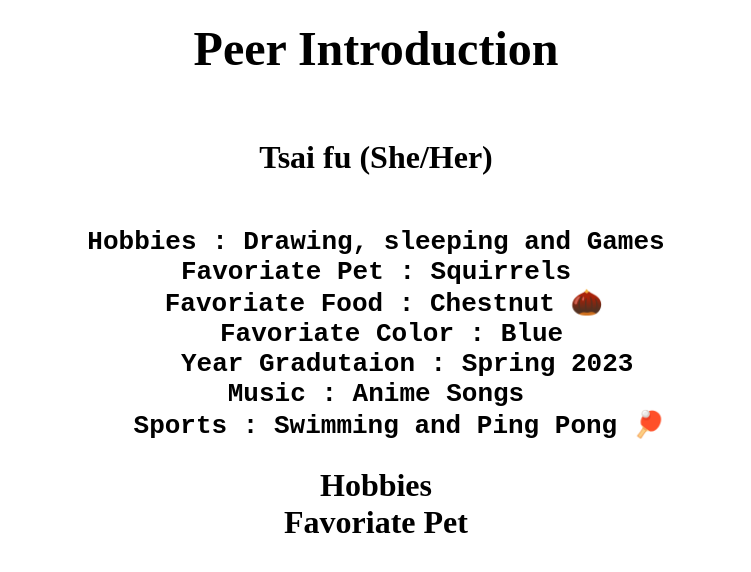
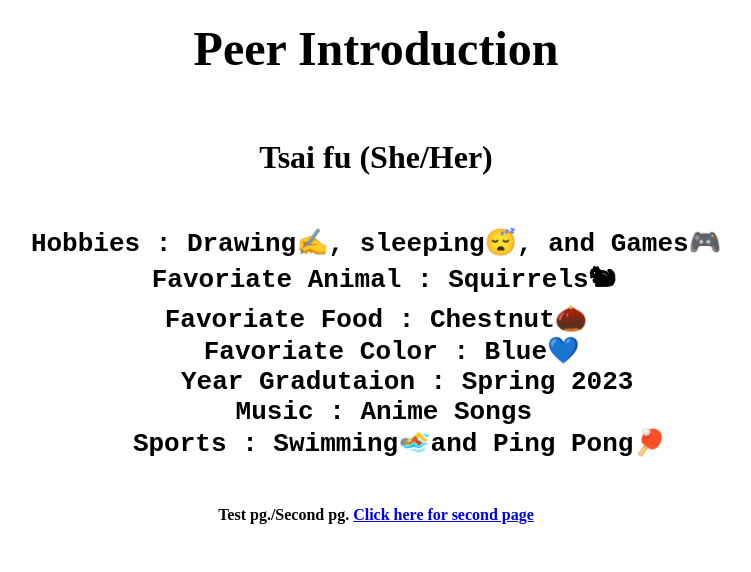
Before and after one commit to sijohn2/sijohn2.github.io, a plain HTML site: page index.html in a window 1280 px wide. Shown: the whole page, without its empty margins (264-1015 px from the left). Drawn offline with Linux system fonts and the light colour scheme.

Commit message:
Hw #1-Peer Bio

```diff
--- a/STyle.CSS
+++ b/STyle.CSS
@@ -1,2 +1 @@
 body{background:white;}
-div { text-align: center; }
--- a/index.html
+++ b/index.html
@@ -1,5 +1,6 @@
 <!DOCTYPE html>
 <html>
+
     <head>
        <title> Peer Introduction </title>
        <link rel="stylesheet" href="style.css" />
@@ -12,34 +13,24 @@
       <p align="center">Tsai fu (She/Her) </p></font-size></p>
 
 <pre>
-Hobbies : Drawing, sleeping and Games
- Favoriate Pet : Squirrels
- Favoriate Food : Chestnut &#127792;
-  Favoriate Color : Blue
+Hobbies : Drawing&#9997;, sleeping&#128564;, and Games&#127918;
+ Favoriate Animal : Squirrels&#128063;
+ Favoriate Food : Chestnut&#127792;
+  Favoriate Color : Blue&#128153;
     Year Gradutaion : Spring 2023
-Music : Anime Songs
-   Sports : Swimming and Ping Pong &#127955;
+ Music : Anime Songs
+   Sports : Swimming&#127946;and Ping Pong&#127955;
 </pre>
      </body>
 
+ <html>
+     <head>
+      <title> Second page</title>
+  </head>
+  <body>
+      <p><font size="3px"> Test pg./Second pg.
+          <a href="second.html">Click here for second page</a>
+      </p>
+  </body>
 
-
-
-<style>
-
-  .hide {
-        display: none;}
-
-      .myDIV:hover + .hide {
-        display: block;
-        color: black;
-      }
-      </style>
-
-       <div class="myDIV">Hobbies </div>
-      <div class="hide">Drawing, sleeping and Games</div>
-
-      <div class="myDIV">Favoriate Pet </div>
-   <div class="hide">Squirrels</div>
-
-   </html>
+  </html>
```
Also changed, not shown: second.html (added, +28 -0 lines).
